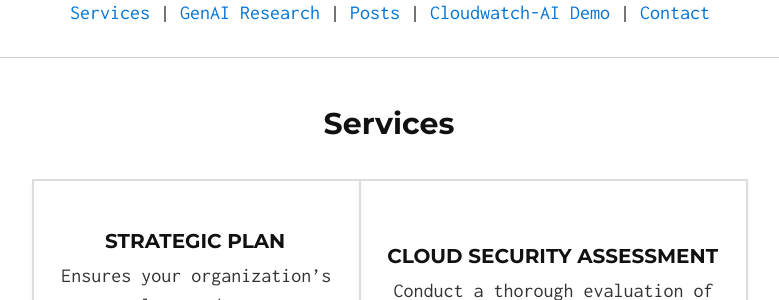
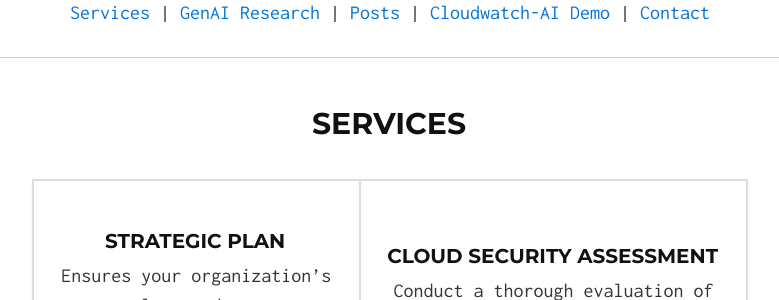
Before and after one commit to Ahmed-AG/cyberdojo-page, a Jekyll site: the page built from index.md, in a window 1280 px wide and 900 px high. Shown: the part 278-578 px from the top of the window, without its empty margins (250-1029 px from the left). Built offline with Jekyll 4.4.1, drawn with Linux system fonts in a browser that asks for light colours.

Commit message:
update site

```diff
--- a/index.md
+++ b/index.md
@@ -12,7 +12,7 @@ At Cyberdojo, we offer a range of services designed to enhance your security pos
 Reach out on <a href="mailto:info@cyberdojo.cloud" target="_blank">info@cyberdojo.cloud</a>. Looking forward to helping you achieve your security goals!
 ---
 -->
-## <center> <a id="services"></a>Services </center>
+## <center> <a id="services"></a>SERVICES </center>
 <div style="width: 80%; margin: 0 auto; padding: 20px;">
   <table style="width: 100%; border-spacing: 20px;">
     <tr>
@@ -39,7 +39,6 @@ Reach out on <a href="mailto:info@cyberdojo.cloud" target="_blank">info@cyberdoj
 </div>
 
 ---
-
 ## <a id="research-projects"></a>Research:
 
 ### Why the focus on GenAI?
```
